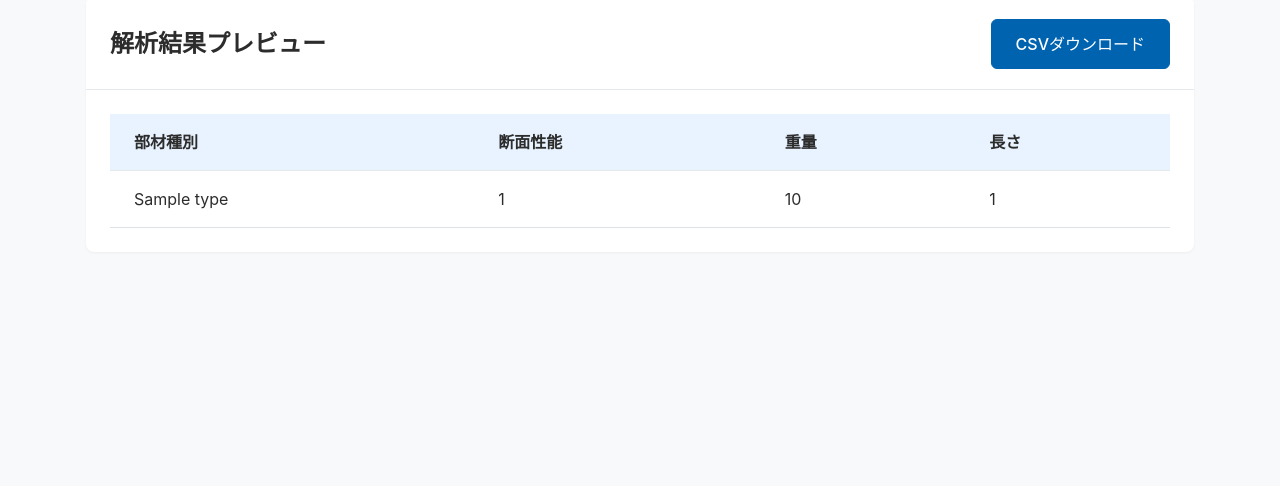
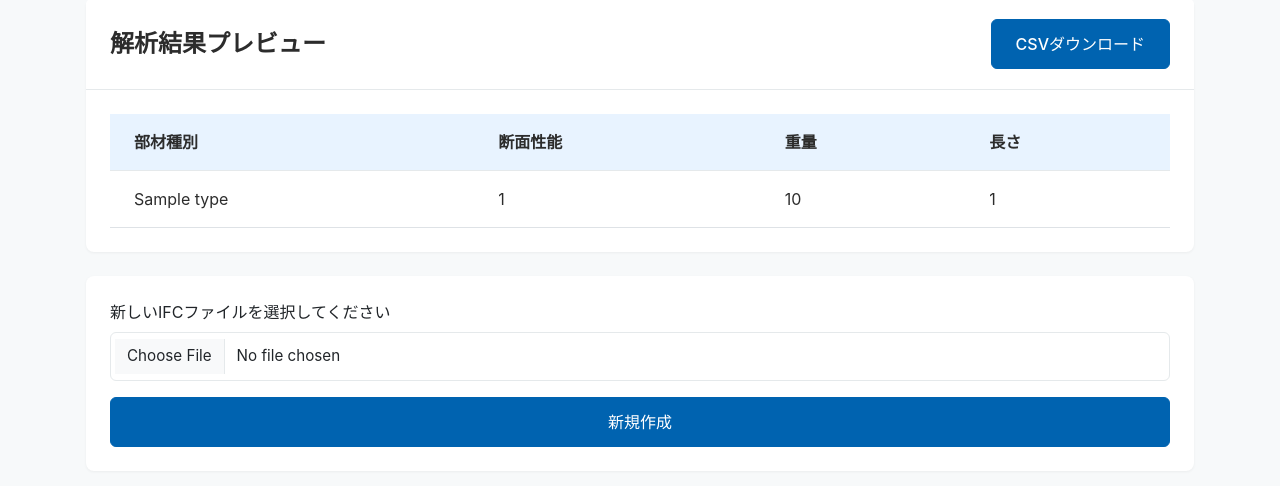
Before and after one commit to emimatsumura-f/replit_ifc, a Flask app: template templates/preview.html in a window 1280 px wide. Shown: the part 211-697 px from the top of the page. Run offline with Flask 3, Linux system fonts and the light colour scheme; tables that the repository leaves empty hold one stand-in row (values such as "Sample post"); the template is opened without the code that fills it: values that come from a table or form of the project are taken from there, most other values are stand-ins (such as "Sample title", 1, 10 or a date in 2020).

Commit message:
Improve UI: Relocate "New IFC File" button to below the upload section for better usability.
Replit-Commit-Author: Agent
Replit-Commit-Session-Id: 558ffdb8-e4d1-409f-9320-24384baf2339
Replit-Commit-Screenshot-Url: https://storage.googleapis.com/screenshot-production-us-central1/3c2c0bbb-2631-479c-b527-7787b7bed915/c8d6173c-49f4-433b-9f9b-7cd0e4eeebc6.jpg

```diff
--- a/templates/layout.html
+++ b/templates/layout.html
@@ -14,7 +14,7 @@
             <div class="navbar-nav">
                 {% if current_user.is_authenticated %}
                     <a class="nav-link" href="{{ url_for('history') }}">変換履歴</a>
-                    <a class="nav-link" href="{{ url_for('upload_file') }}">新規作成</a>
+                    <a class="nav-link" href="{{ url_for('index') }}">新規作成</a>
                     <span class="nav-link">{{ current_user.username }}</span>
                     <a class="nav-link" href="{{ url_for('logout') }}">ログアウト</a>
                 {% else %}
--- a/templates/preview.html
+++ b/templates/preview.html
@@ -33,4 +33,21 @@
         </div>
     </div>
 </div>
+
+<div class="card mt-4">
+    <div class="card-body">
+        <form action="{{ url_for('upload_file') }}" method="post" enctype="multipart/form-data" id="uploadForm">
+            <div class="mb-3">
+                <label for="file" class="form-label">新しいIFCファイルを選択してください</label>
+                <input type="file" class="form-control" id="file" name="file" accept=".ifc" required>
+            </div>
+            <div class="d-grid">
+                <button type="submit" class="btn btn-primary" id="uploadBtn">
+                    <span class="spinner-border spinner-border-sm d-none" role="status" aria-hidden="true"></span>
+                    新規作成
+                </button>
+            </div>
+        </form>
+    </div>
+</div>
 {% endblock %}
```
Also changed, not shown: instance/ifc_converter.db.
